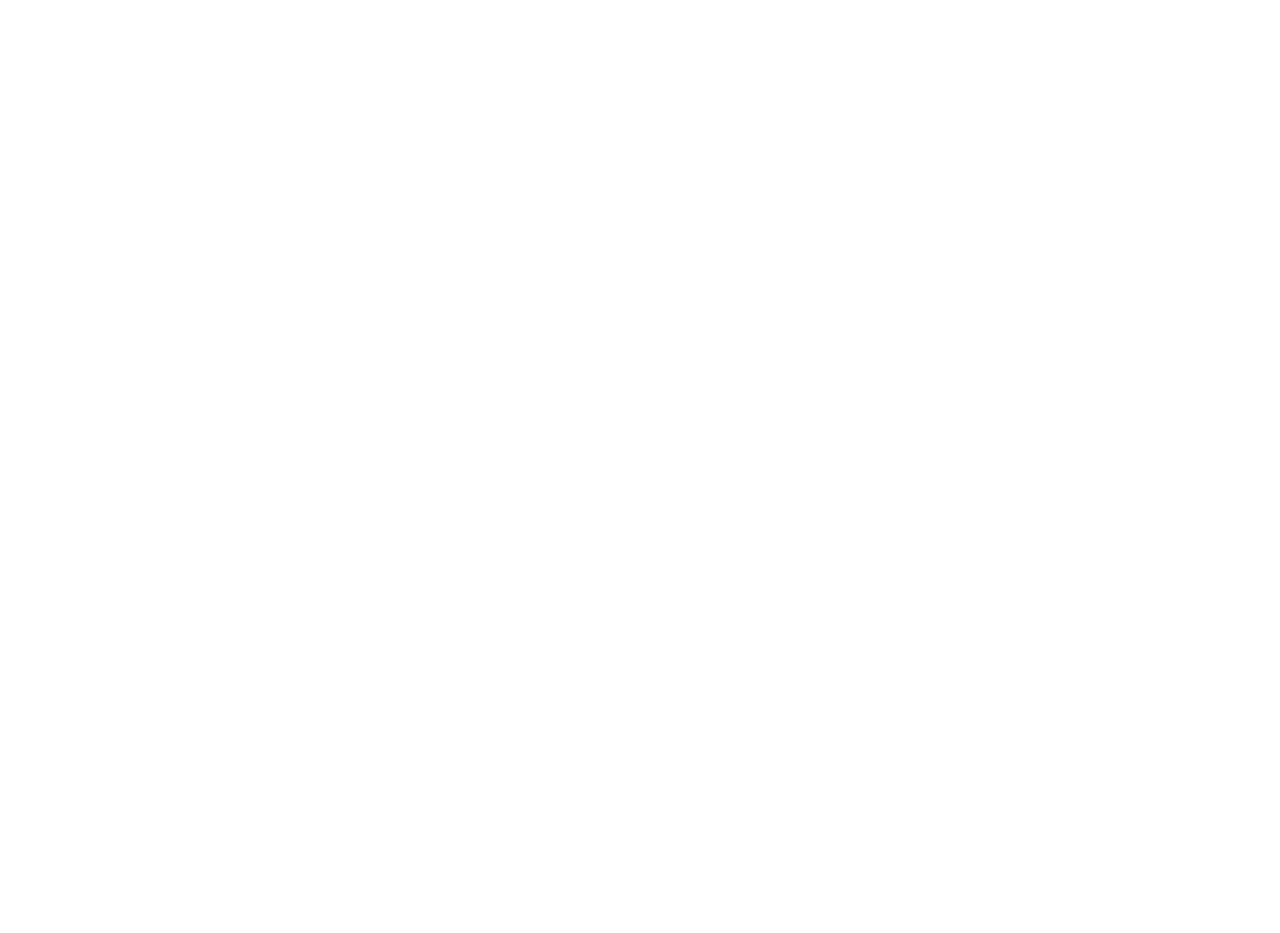
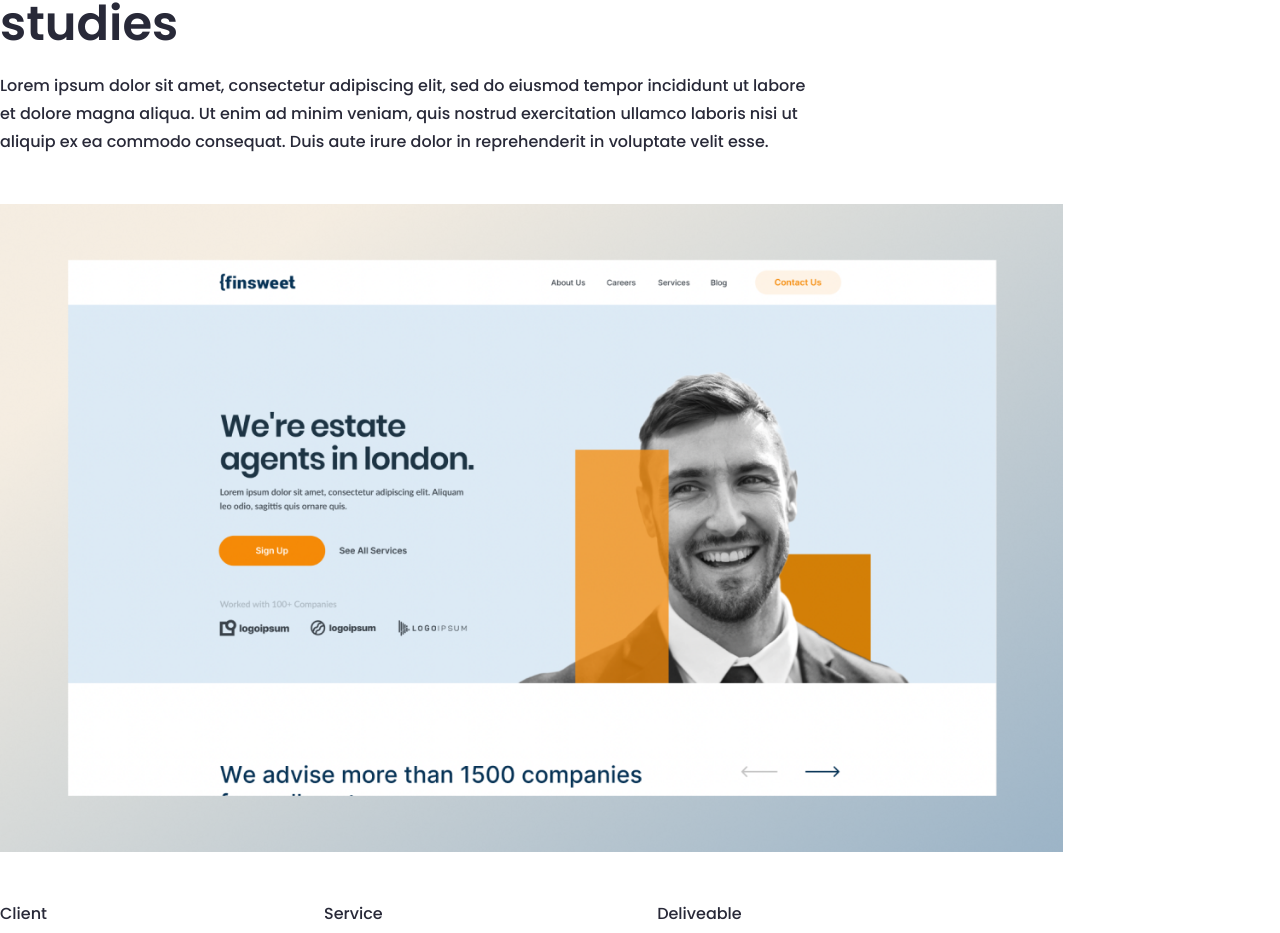
Before and after one commit to Roni006/finsweet, a React app: page /blogsummer in a window 1280 px wide. Before the commit this address had no page. Shown: the part 340-1273 px from the top of the page. Before the commit the page ends 800 px from the top, so only its background shows below. Built offline with nearby package versions, Linux system fonts and the light colour scheme; the HTML template or start-up script is replaced by a standard one.

Commit message:
i've just created blogsummer for blog section

```diff
--- a/src/App.jsx
+++ b/src/App.jsx
@@ -18,6 +18,7 @@
 import WorkHero from "./Pages/WorkHero/WorkHero";
 import OurWork from "./Pages/OurWork/OurWork";
 import CTAAction from "./Pages/CTAAction/CTAAction";
+import BlogSummery from "./Pages/BlogSummery/BlogSummery";
 function App() {
   return (
     <>
@@ -44,6 +45,7 @@
             <Route path="/workhero" element={<WorkHero />} />
             <Route path="/ourwork" element={<OurWork />} />
             <Route path="/action" element={<CTAAction />} />
+            <Route path="/blogsummer" element={<BlogSummery />} />
 
           </Route>
         </Routes>
--- /dev/null
+++ b/src/Pages/BlogSummery/BlogSummery.jsx
@@ -0,0 +1,50 @@
+import Container from "../../components/Common/Container";
+import blogimg from "../../assets/portfolio/woek1.png";
+const BlogSummery = () => {
+  return (
+    <>
+      <section className="py-28">
+        <Container>
+          <div>
+            <div>
+              <span className="gbl-fh">Web design and development</span>
+              <h1 className="gbl-blog w-[646px] p-[12px_0_16px_0] ">
+                Finsweet Design case studies
+              </h1>
+              <p className="gblf w-[817px] ">
+                Lorem ipsum dolor sit amet, consectetur adipiscing elit, sed do
+                eiusmod tempor incididunt ut labore et dolore magna aliqua. Ut
+                enim ad minim veniam, quis nostrud exercitation ullamco laboris
+                nisi ut aliquip ex ea commodo consequat. Duis aute irure dolor
+                in reprehenderit in voluptate velit esse.
+              </p>
+              <img
+                className="w-[1063px] py-12"
+                src={blogimg}
+                alt="blog image"
+              />
+            </div>
+            <div className="flex items-center gap-[150px] border-b-2 border-[#dfd4d4] pb-7.5">
+              <div className="">
+                <span className="gblf">Client</span>
+                <p className="gbl-fh">facebook.com</p>
+              </div>
+
+              <div>
+                <span className="gblf">Service</span>
+                <p className="gbl-fh">Product Design</p>
+              </div>
+
+              <div>
+                <span className="gblf">Deliveable</span>
+                <p className="gbl-fh">UI Screens, UX Flow & Prototype</p>
+              </div>
+            </div>
+          </div>
+        </Container>
+      </section>
+    </>
+  );
+};
+
+export default BlogSummery;
```
